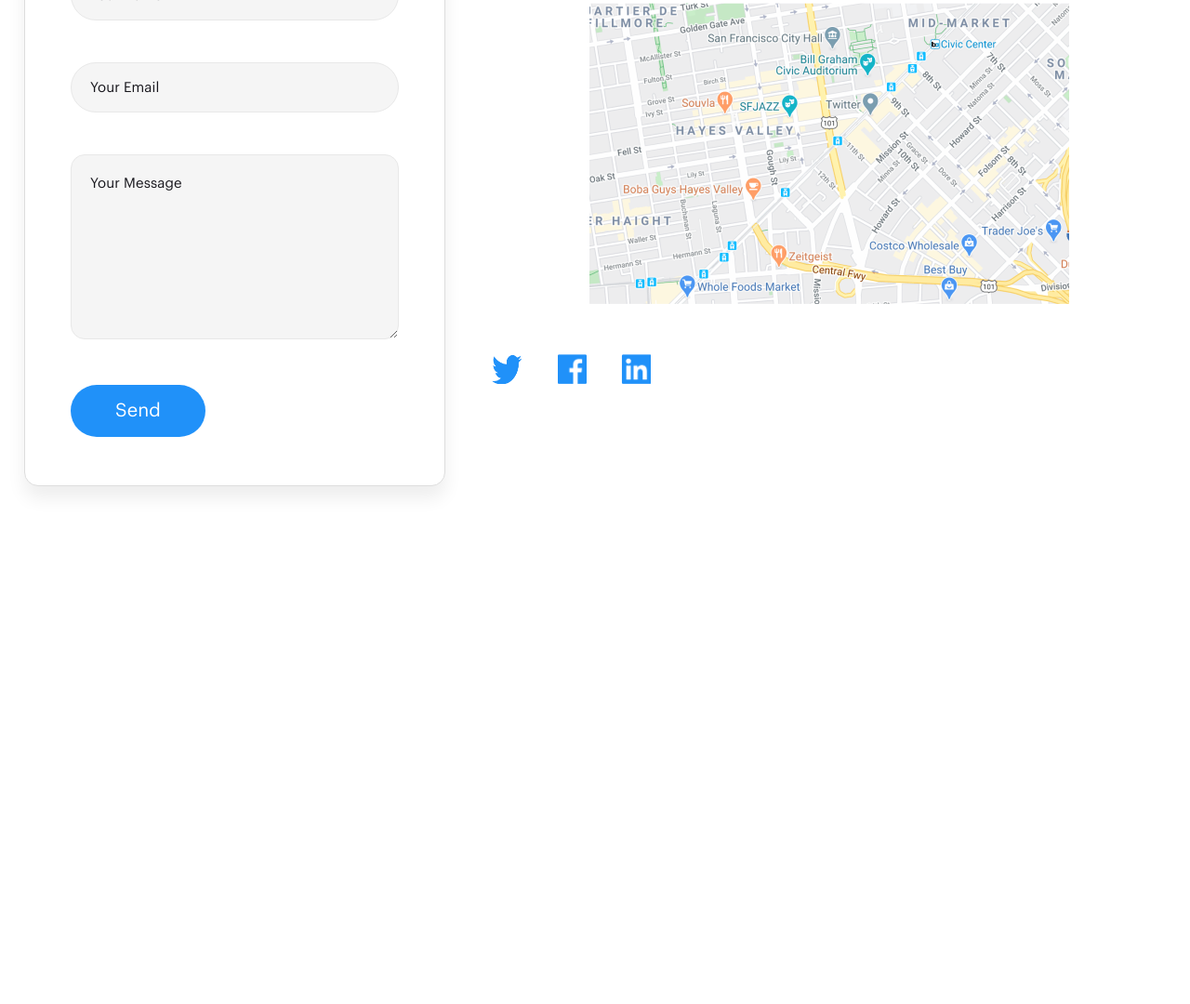
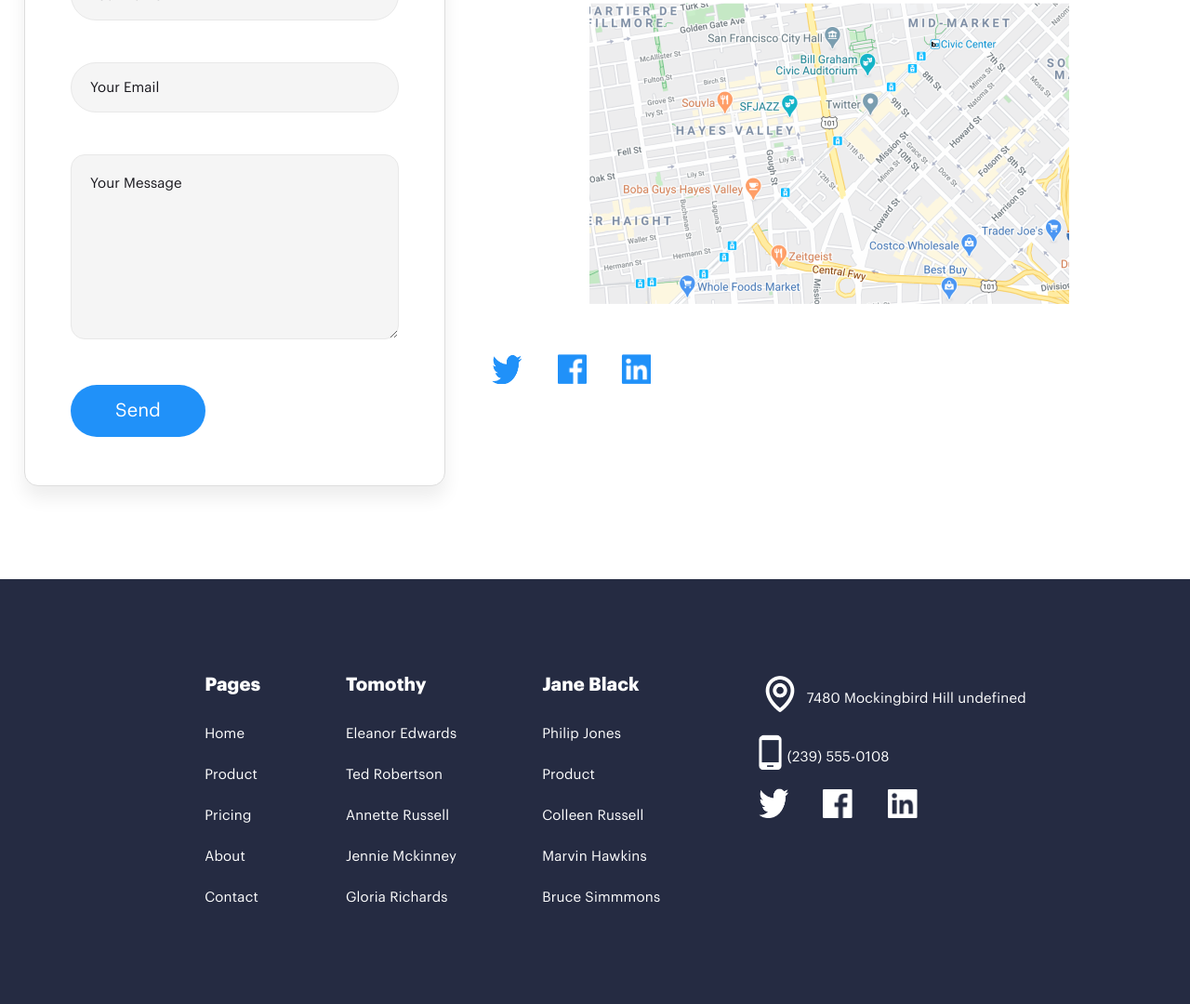
Before and after one commit to pnevmat/softserve-html-advanced, a plain HTML site: page index.html in a window 1280 px wide. Shown: the part 6627-7707 px from the top of the page at 93% size. Before the commit the page ends 7250 px from the top, so only its background shows below. Drawn offline with Linux system fonts and the light colour scheme; files whose address does not match are found by name.

Commit message:
adds styles of footer section

```diff
--- a/index.html
+++ b/index.html
@@ -476,68 +476,93 @@
       </div>
     </section>
 
-    <!-- <footer>
-      <div>
-        <ul>
+    <footer class="footer">
+      <div class="footer__content__wrapper">
+        <ul class="footer__links__groups__list">
           <li>
-            <h3>Pages</h3>
-            <ul>
-              <li><a href="#">Home</a></li>
-              <li><a href="#">Product</a></li>
-              <li><a href="#">Pricing</a></li>
-              <li><a href="#">About</a></li>
-              <li><a href="#">Contact</a></li>
+            <h3 class="footer__links__group__title">Pages</h3>
+            <ul class="footer__links__list">
+              <li class="footer__link"><a href="#">Home</a></li>
+              <li class="footer__link"><a href="#">Product</a></li>
+              <li class="footer__link"><a href="#">Pricing</a></li>
+              <li class="footer__link"><a href="#">About</a></li>
+              <li class="footer__link"><a href="#">Contact</a></li>
             </ul>
           </li>
           <li>
-            <h3>Tomothy</h3>
-            <ul>
-              <li><a href="#">Eleanor Edwards</a></li>
-              <li><a href="#">Ted Robertson</a></li>
-              <li><a href="#">Annette Russell</a></li>
-              <li><a href="#">Jennie Mckinney</a></li>
-              <li><a href="#">Gloria Richards</a></li>
+            <h3 class="footer__links__group__title">Tomothy</h3>
+            <ul class="footer__links__list">
+              <li class="footer__link"><a href="#">Eleanor Edwards</a></li>
+              <li class="footer__link"><a href="#">Ted Robertson</a></li>
+              <li class="footer__link"><a href="#">Annette Russell</a></li>
+              <li class="footer__link"><a href="#">Jennie Mckinney</a></li>
+              <li class="footer__link"><a href="#">Gloria Richards</a></li>
             </ul>
           </li>
-          <li>
-            <h3>Jane Black</h3>
-            <ul>
-              <li><a href="#">Philip Jones</a></li>
-              <li><a href="#">Product</a></li>
-              <li><a href="#">Colleen Russell</a></li>
-              <li><a href="#">Marvin Hawkins</a></li>
-              <li><a href="#">Bruce Simmmons</a></li>
+          <li class="footer__links__group last">
+            <h3 class="footer__links__group__title">Jane Black</h3>
+            <ul class="footer__links__list">
+              <li class="footer__link"><a href="#">Philip Jones</a></li>
+              <li class="footer__link"><a href="#">Product</a></li>
+              <li class="footer__link"><a href="#">Colleen Russell</a></li>
+              <li class="footer__link"><a href="#">Marvin Hawkins</a></li>
+              <li class="footer__link"><a href="#">Bruce Simmmons</a></li>
             </ul>
           </li>
         </ul>
-        <ul>
+        <ul class="footer__contacts__list">
           <li>
-            <div>
-              <img src="./img/location-white.png" alt="Location" />
-              <p>7480 Mockingbird Hill undefined</p>
+            <div class="footer__contact">
+              <img
+                class="footer__contact__img"
+                src="./img/location-white.png"
+                alt="Location"
+              />
+              <p class="footer__contact__text">
+                7480 Mockingbird Hill undefined
+              </p>
             </div>
           </li>
           <li>
-            <div>
-              <img src="./img/phone-white.png" alt="Phone" />
-              <p>(239) 555-0108</p>
+            <div class="footer__contact">
+              <img
+                class="footer__contact__img footer__contact__img-small"
+                src="./img/phone-white.png"
+                alt="Phone"
+              />
+              <p class="footer__contact__text">(239) 555-0108</p>
             </div>
           </li>
           <li>
-            <ul>
-              <li>
-                <a href="#"><img src="./img/twitter.png" alt="Twitter" /></a>
+            <ul class="footer__social__links__list">
+              <li class="footer__social__link">
+                <a href="#"
+                  ><img
+                    class="footer__social__link__img"
+                    src="./img/twitter.png"
+                    alt="Twitter"
+                /></a>
               </li>
-              <li>
-                <a href="#"><img src="./img/facebook.png" alt="Facebook" /></a>
+              <li class="footer__social__link">
+                <a href="#"
+                  ><img
+                    class="footer__social__link__img"
+                    src="./img/facebook.png"
+                    alt="Facebook"
+                /></a>
               </li>
-              <li>
-                <a href="#"><img src="./img/linkedin.png" alt="Linkedin" /></a>
+              <li class="footer__social__link">
+                <a href="#"
+                  ><img
+                    class="footer__social__link__img"
+                    src="./img/linkedin.png"
+                    alt="Linkedin"
+                /></a>
               </li>
             </ul>
           </li>
         </ul>
       </div>
-    </footer> -->
+    </footer>
   </body>
 </html>
--- a/main.css
+++ b/main.css
@@ -2159,3 +2159,212 @@ button:focus {
 }
 
 /* Footer section */
+.footer {
+  background-color: var(--black-title-text);
+  color: var(--white-text);
+}
+
+.footer__content__wrapper {
+  width: 100%;
+}
+
+.footer__links__group__title {
+  font-size: 20px;
+  font-weight: 700;
+  line-height: 28px;
+  letter-spacing: 0.10000000149011612px;
+}
+
+.footer__links__groups__list .footer__links__group__title {
+  margin-bottom: 25px;
+}
+
+.footer__links__list :not(:last-child) {
+  margin-bottom: 16px;
+}
+
+.footer__link {
+  font-size: 15px;
+  font-weight: 400;
+  line-height: 28px;
+  letter-spacing: 0.20000000298023224px;
+}
+
+.footer__link > a {
+  color: var(--white-text);
+}
+
+.footer__contacts__list {
+  width: 100%;
+}
+
+.footer__contacts__list :not(:last-child) {
+  margin-bottom: 10px;
+}
+
+.footer__contact {
+  display: flex;
+  align-items: center;
+  gap: 6px;
+}
+
+.footer__contact__img-small,
+.footer__contact__img {
+  width: 100%;
+}
+
+.footer__contact__img {
+  max-width: 46px;
+}
+
+.footer__contact__img-small {
+  max-width: 25px;
+}
+
+.footer__contact__text {
+  font-size: 15px;
+  font-weight: 400;
+  line-height: 27px;
+  letter-spacing: 0.20000000298023224px;
+  text-align: left;
+}
+
+.footer__social__links__list {
+  display: flex;
+  align-items: center;
+  justify-content: space-between;
+  width: 100%;
+  max-width: 171px;
+}
+
+.footer__social__links__list > .footer__social__link {
+  margin: 0;
+}
+
+.footer__social__links__list > li > a {
+  display: block;
+}
+
+.footer__social__link__img {
+  width: 32px;
+  height: 32px;
+}
+
+@media screen and (max-width: 767px) {
+  .footer {
+    padding-top: 50px;
+    padding-bottom: 50px;
+  }
+
+  .footer__links__groups__list {
+    margin-bottom: 76px;
+  }
+
+  .footer__links__groups__list > li {
+    margin-bottom: 73px;
+  }
+
+  .footer__links__group.last {
+    margin-bottom: 0;
+  }
+
+  .footer__contacts__list {
+    margin-right: auto;
+    margin-left: auto;
+  }
+
+  .footer__social__links__list {
+    padding-top: 27px;
+    padding-bottom: 27px;
+    margin-right: auto;
+    margin-left: auto;
+  }
+}
+
+@media screen and (max-width: 339px) {
+  .footer__contacts__list {
+    max-width: 220px;
+  }
+}
+
+@media screen and (min-width: 340px) and (max-width: 359px) {
+  .footer__contacts__list {
+    max-width: 240px;
+  }
+}
+
+@media screen and (min-width: 360px) and (max-width: 379px) {
+  .footer__contacts__list {
+    max-width: 260px;
+  }
+}
+
+@media screen and (min-width: 380px) and (max-width: 419px) {
+  .footer__contacts__list {
+    max-width: 280px;
+  }
+}
+
+@media screen and (min-width: 420px) and (max-width: 767px) {
+  .footer__content__wrapper {
+    max-width: 284px;
+    margin-right: auto;
+    margin-left: auto;
+  }
+
+  .footer__contacts__list {
+    max-width: 284px;
+  }
+}
+
+@media screen and (min-width: 768px) {
+  .footer {
+    padding-top: 100px;
+    padding-bottom: 100px;
+  }
+
+  .footer__content__wrapper {
+    display: flex;
+    align-items: flex-start;
+    justify-content: space-around;
+  }
+
+  .footer__links__groups__list {
+    display: flex;
+    align-items: flex-start;
+    justify-content: space-between;
+    width: 100%;
+  }
+}
+
+@media screen and (min-width: 768px) and (max-width: 1023px) {
+  .footer__links__groups__list {
+    max-width: 360px;
+  }
+
+  .footer__contacts__list {
+    max-width: 240px;
+  }
+}
+
+@media screen and (min-width: 1024px) {
+  .footer__content__wrapper {
+    max-width: 991px;
+    margin-right: auto;
+    margin-left: auto;
+  }
+
+  .footer__links__group__title,
+  .footer__link {
+    text-align: left;
+  }
+
+  .footer__links__groups__list {
+    justify-content: space-around;
+    max-width: 582px;
+  }
+
+  .footer__contacts__list {
+    max-width: 290px;
+  }
+}
```
